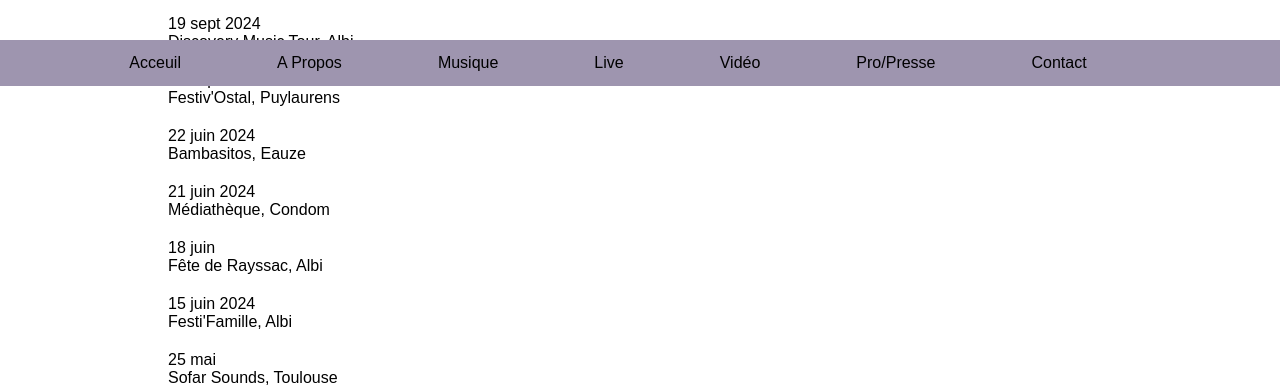
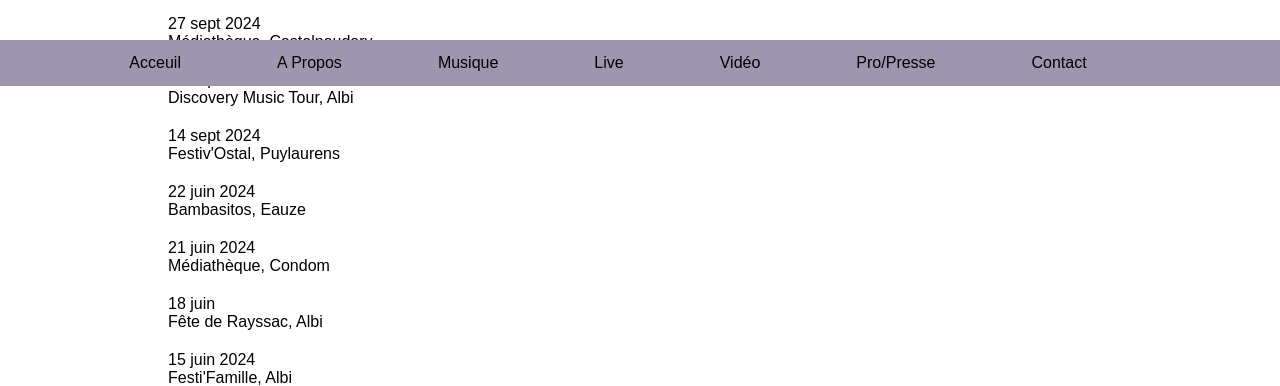
Before and after one commit to lauradauzat/elybeth, a plain HTML site: page gigs.html in a window 1280 px wide. Shown: the part 714-1100 px from the top of the page. Drawn offline with Linux system fonts and the light colour scheme.

Commit message:
Update gigs.html

```diff
--- a/gigs.html
+++ b/gigs.html
@@ -45,6 +45,8 @@
             <ul class="ul-gigs">
 
                 <h2>2024</h2>
+
+                <li>27 sept 2024 <br> Médiathèque, Castelnaudary </li>
 
                 <li>19 sept 2024 <br> Discovery Music Tour, Albi</li>
 
```
